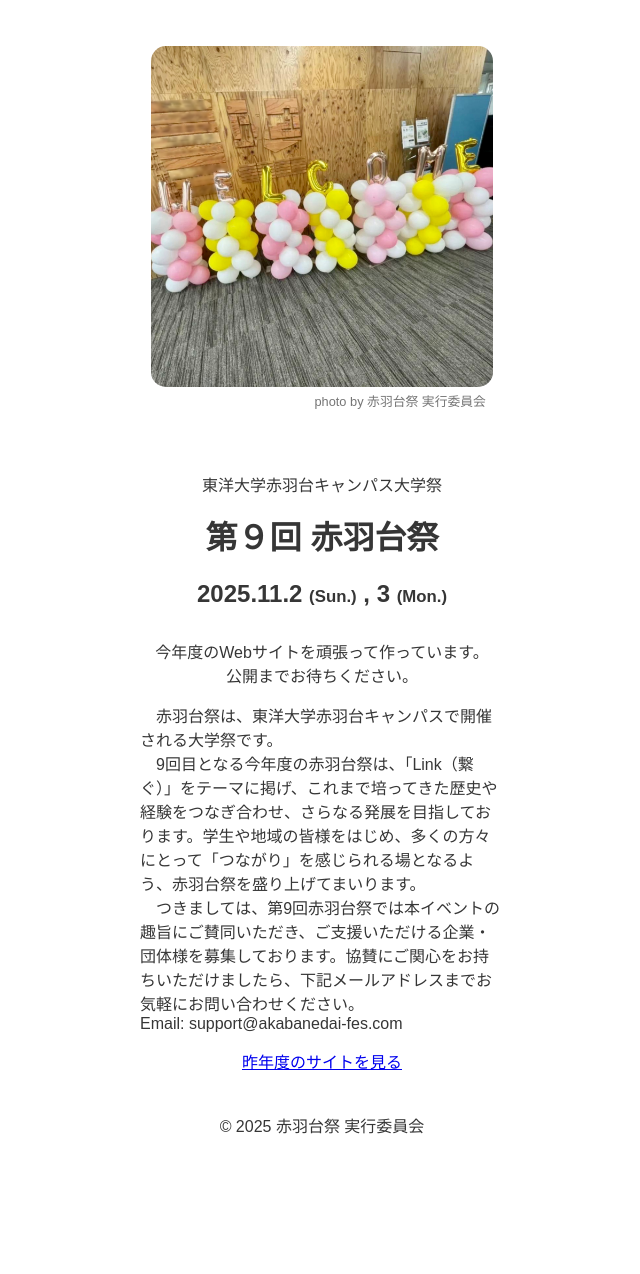
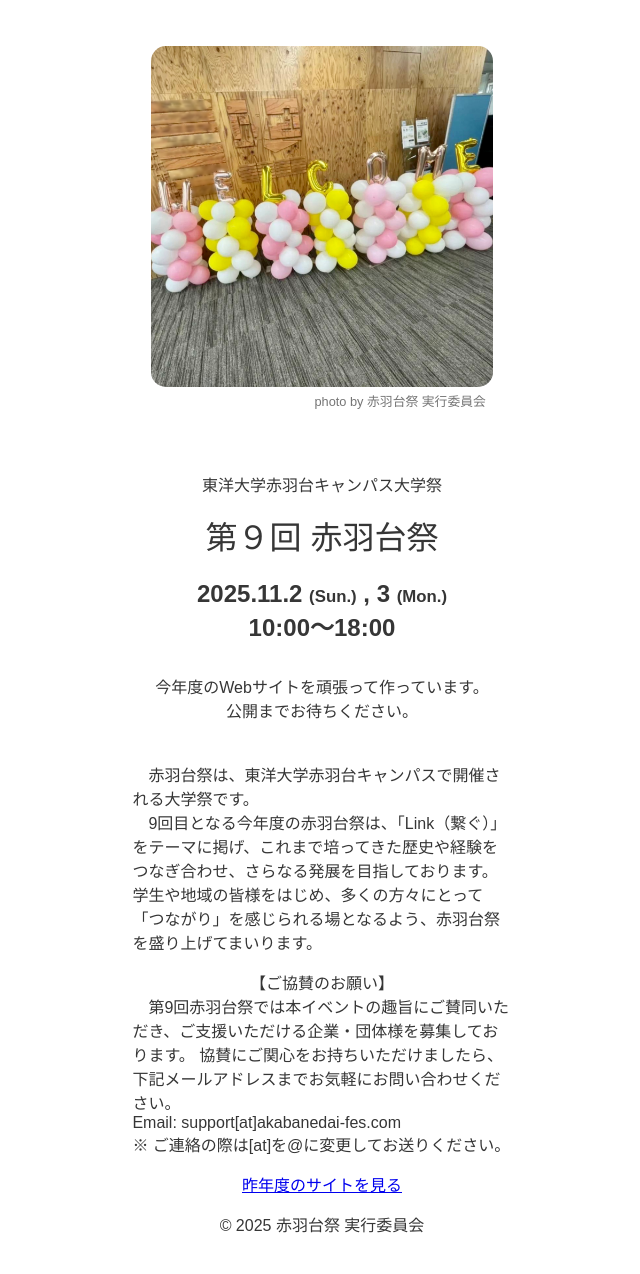
Before and after one commit to AKABANEDAI-FES/teaser-site, a PHP site: page / in a window 1280 px wide. Shown: the whole page, without its empty margins (318-958 px from the left). Before the commit the page ends 1134 px from the top, so only its background shows below. Run offline with PHP 8.4, Linux system fonts and the light colour scheme; some web fonts are replaced.

Commit message:
index.phpとindex.cssの編集

```diff
--- a/index.php
+++ b/index.php
@@ -1,18 +1,21 @@
 <!DOCTYPE html>
 <html lang="ja">
 
-<head prefix="og: http://ogp.me/ns#">
+<head prefix="og: http://ogp.me/ns#"><head prefix="og: http://ogp.me/ns#">
     <meta charset="utf-8">
     <meta name="viewport" content="width=device-width,initial-scale=1">
     <link rel="icon" href="static/favicon.ico" />
     <meta name="description" content="東洋大学赤羽台キャンパス大学祭「赤羽台祭」は、2025/11/02(日), 03(月)に開催！" />
     <meta name="keywords" content="東洋大学,大学祭,学園祭,赤羽台祭,赤羽" />
+
+
     <meta property="og:url" content="https://akabanedai-fes.com/" />
     <meta property="og:type" content="website" />
     <meta property="og:title" content="赤羽台祭 [東洋大学赤羽台キャンパス大学祭]" />
     <meta property="og:description" content="東洋大学赤羽台キャンパス大学祭「赤羽台祭」は、2025/11/02(日), 03(月)に開催！" />
     <meta property="og:site_name" content="赤羽台祭" />
-    <meta property="og:image" content="https://akabanedai-fes.com/images/ogp.png" />
+<!--     <meta property="og:image" content="https://akabanedai-fes.com/images/ogp.png" /> -->
+
     <meta name="twitter:card" content="summary_large_image" />
     <meta name="twitter:site" content="@akabanedaifes" />
     <link rel="stylesheet" href="static/css/index.css">
@@ -26,8 +29,8 @@
         array('2024wellbakabane.png', 'photo by 赤羽台祭 実行委員会'),
         array('monument.jpg', 'photo by 赤羽台祭 実行委員会'),
         array('stage.jpg', 'photo by 赤羽台祭 実行委員会'),
-        array('stamp.PNG', 'photo by 赤羽台祭 実行委員会'),
-        array('welcome.PNG', 'photo by 赤羽台祭 実行委員会'),
+        array('stamp.png', 'photo by 赤羽台祭 実行委員会'),
+        array('welcome.png', 'photo by 赤羽台祭 実行委員会'),
         array('wellb.jpg', 'photo by 赤羽台祭 実行委員会')
     );
     $select = $picture[rand(0, count($picture) - 1)];
@@ -44,19 +47,21 @@
             <h1>第９回 赤羽台祭</h1>
         </div>
         <div class="date">
-            <h2>2025.11.2 <span>(Sun.)</span> , 3 <span>(Mon.)</span></h2>
+            <h2>2025.11.2 <span>(Sun.)</span> , 3 <span>(Mon.)</span><br>10:00〜18:00</h2>
         </div>
         <div class="content">
             <p>今年度のWebサイトを頑張って作っています。<br>公開までお待ちください。</p>
-            <div class="description">
-                <p>
-                　赤羽台祭は、東洋大学赤羽台キャンパスで開催される大学祭です。
-                <br>
-                　9回目となる今年度の赤羽台祭は、「Link（繋ぐ）」をテーマに掲げ、これまで培ってきた歴史や経験をつなぎ合わせ、さらなる発展を目指しております。学生や地域の皆様をはじめ、多くの方々にとって「つながり」を感じられる場となるよう、赤羽台祭を盛り上げてまいります。                        <br>
-                　つきましては、第9回赤羽台祭では本イベントの趣旨にご賛同いただき、ご支援いただける企業・団体様を募集しております。協賛にご関心をお持ちいただけましたら、下記メールアドレスまでお気軽にお問い合わせください。<br>
-                Email: support@akabanedai-fes.com
-                </p>
-            </div>
+        </div>
+        <div class="content1">
+           <p>　赤羽台祭は、東洋大学赤羽台キャンパスで開催される大学祭です。<br>
+　9回目となる今年度の赤羽台祭は、「Link（繋ぐ）」をテーマに掲げ、これまで培ってきた歴史や経験をつなぎ合わせ、さらなる発展を目指しております。
+学生や地域の皆様をはじめ、多くの方々にとって「つながり」を感じられる場となるよう、赤羽台祭を盛り上げてまいります。</p><p class="subtitle">【ご協賛のお願い】</p><p class="detail">
+　第9回赤羽台祭では本イベントの趣旨にご賛同いただき、ご支援いただける企業・団体様を募集しております。
+協賛にご関心をお持ちいただけましたら、下記メールアドレスまでお気軽にお問い合わせください。<br>Email: support[at]akabanedai-fes.com<br>※ ご連絡の際は[at]を@に変更してお送りください。
+</p>
+
+        </div>
+        <div class="content2">
             <p><a href="/08">昨年度のサイトを見る</a></p>
         </div>
         <div class="footer">
--- a/static/css/index.css
+++ b/static/css/index.css
@@ -1,34 +1,43 @@
 @font-face {
-    font-family: 'Zen Kaku Gothic New';
-    src: url('../fonts/ZenKakuGothicNew-Regular.ttf') format('truetype');
+  font-family: "Zen Kaku Gothic New";
+  src: url("../fonts/ZenKakuGothicNew-Regular.ttf") format("truetype");
+}
+
+@font-face {
+  font-family: "Zen Kaku Gothic New Medium";
+  src: url("../fonts/ZenKakuGothicNew-Medium.ttf") format("truetype");
 }
 
 html {
-    font-family: 'Zen Kaku Gothic New', sans-serif;
+  font-family: "Zen Kaku Gothic New", sans-serif;
   color: #363636;
 }
 
-.title{
+.title {
   text-align: center;
   padding: 2%;
 }
 
-.title h1{
+.title h1 {
   margin: 0 0 2% 0;
+  font-weight: normal;
+  font-family: "Zen Kaku Gothic New Medium", sans-serif;
 }
 
-.date h2{
+.date h2 {
   text-align: center;
   margin: 0;
   padding: 2%;
 }
 
-.date span{
+.date span {
   font-size: 0.7em;
 }
 
 .campus {
   padding: 10% 5%;
+  width: 90%;
+  aspect-ratio: 1 / 1;
 }
 
 .campus img {
@@ -51,8 +60,18 @@ html {
   text-align: center;
 }
 
-.description p{
-  text-align: left;
+.subtitle {
+  text-align: center;
+  margin-bottom: 0;
+  padding-bottom: 0;
+}
+
+.detail {
+  margin-top: 0;
+}
+
+.content2 {
+  text-align: center;
 }
 
 .footer {
```
Lines whose indentation alone changed are shown as unchanged.
